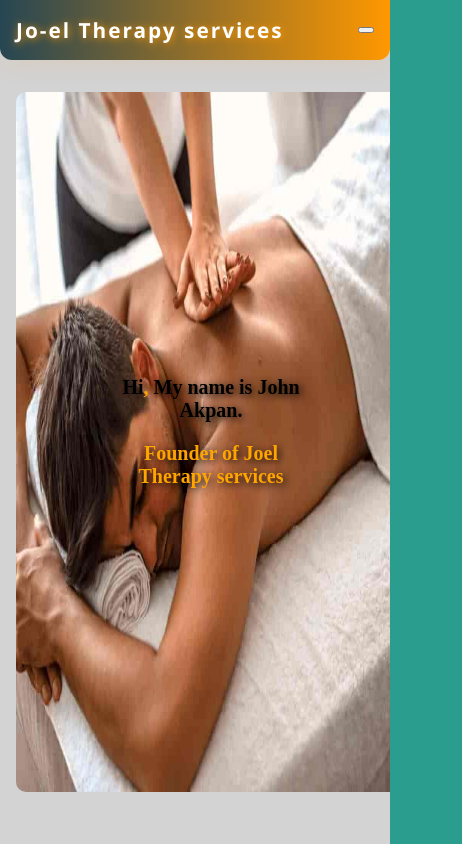
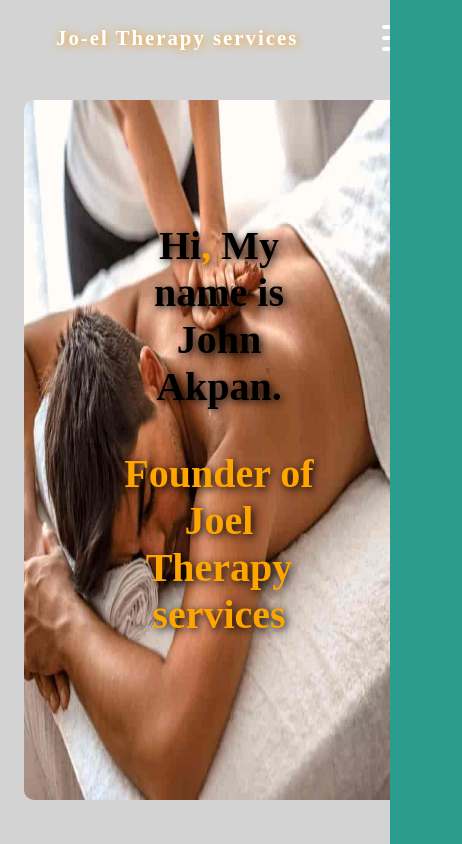
Before and after one commit to Tdavids788/Jo-el-Therapy-Services, a plain HTML site: page index.html in a window 390 px wide. Shown: the top 844 px of the page, 462 px wide, since content can reach past the window. Drawn offline with Linux system fonts and the light colour scheme.

Commit message:
Update style.css

```diff
--- a/style.css
+++ b/style.css
@@ -60,34 +60,20 @@ html {
     scroll-behavior: smooth;
 }
 header {
-    margin: 0;
-    padding: 0;
-    width: 100vw;
-    box-sizing: border-box;
-    background: linear-gradient(90deg, #264653 0%, #ff9800 100%);
-    position: relative;
-    box-shadow: 0 4px 24px rgba(255, 152, 0, 0.10);
-    border-bottom-left-radius: 24px;
-    border-bottom-right-radius: 24px;
-    min-height: 80px;
-    display: flex;
-    align-items: center;
-    justify-content: center;
-    font-family: 'Segoe UI', Arial, sans-serif;
-    letter-spacing: 1px;
-    overflow-x: hidden; /* Ensure no horizontal scroll/gap */
+   display: flex;
+   white-space: nowrap;
+   padding: 0 2rem; /* Added padding for spacing from edges */
 }
 
 div.tops {
     width: 100%;
-    max-width: 100%;
-    margin: 0 auto;
     display: flex;
     flex-direction: row;
     align-items: center;
     justify-content: space-between;
-    padding: 0 32px;
+    box-sizing: border-box;
 }
+
 
 div.tops p:first-child {
     font-size: 2rem;
@@ -98,13 +84,12 @@ div.tops p:first-child {
     text-shadow: 1px 1px 8px #ff9800;
 }
 
-div.tops p:last-child {
-    margin: 0;
+nav.nav-links {
     display: flex;
-    gap: 32px;
+    gap: 1rem; /* Adds space between the navigation links */
 }
 
-div.tops a {
+nav a {
     color: #fff;
     text-decoration: none;
     font-size: 1.1rem;
@@ -115,6 +100,7 @@ div.tops a {
     box-shadow: 0 2px 8px rgba(255, 152, 0, 0.08);
     background-color: #2a9d8f;
     backdrop-filter: blur(2px);
+    display: inline-block;
 }
 
 div.tops a:hover, div.tops a:focus {
@@ -123,11 +109,35 @@ div.tops a:hover, div.tops a:focus {
     box-shadow: 0 4px 16px rgba(255, 152, 0, 0.16);
 }
 
+.menu-icon {
+    display: none; /* Hidden by default on large screens */
+    flex-direction: column;
+    justify-content: space-around;
+    width: 2rem;
+    height: 2rem;
+    background: transparent;
+    border: none;
+    cursor: pointer;
+    padding: 0;
+    z-index: 1001; /* Ensure it's above other header content */
+}
+.menu-icon .bar {
+    width: 2rem;
+    height: 0.25rem;
+    background-color: #fff;
+    border-radius: 10px;
+    transition: all 0.3s linear;
+    position: relative;
+    transform-origin: 1px;
+}
+
 .about{
     margin-left: 20px;
 }
 
-
+.section-target {
+    text-align: center;
+}
 
 /* ...existing code... */
 
@@ -156,7 +166,7 @@ img{
     margin: 0;
     color: black;
     text-shadow: 2px 2px 8px #000;
-    font-size: 20px;
+    font-size: 40px;
     text-align: center;
 }
 
@@ -165,10 +175,11 @@ span{
 }
 
 body {
-    margin: 0;
-    padding: 0;
-    width: 100vw;
-    overflow-x: hidden; /* Prevent horizontal scroll/gap */
+    /* margin: 0;
+    padding: 0; */
+    width: 100%;
+    /* box-sizing: border-box;
+    overflow-x: hidden; */
     background-color: lightgray;
 }
 
@@ -379,40 +390,7 @@ div.info{
     margin: 20px 0;
 }
 
-@media screen and (max-width: 700px) {
-    header {
-        min-height: 60px;
-        border-bottom-left-radius: 12px;
-        border-bottom-right-radius: 12px;
-    }
-
-    div.tops {
-        flex-direction: column;
-        align-items: flex-start;
-        padding: 0 12px;
-    }
-    div.tops p:last-child {
-        gap: 12px;
-        margin-top: 8px;
-    }
-    div.tops p:first-child {
-        font-size: 1.3rem;
-    }
+.foot {
+    text-align: center;
+    padding: 12px 0;
 }
-@media screen and (max-width: 600px) {
-    .CONTAC {
-        padding: 20px 8px 16px 8px;
-        max-width: 98vw;
-    }
-}
-@media screen and (max-width: 1200px) {
-    header {
-        width: 100vw;
-        border-bottom-left-radius: 16px;
-        border-bottom-right-radius: 16px;
-    }
-    body {
-        width: 100vw;
-        overflow-x: hidden;
-    }
-}
```
